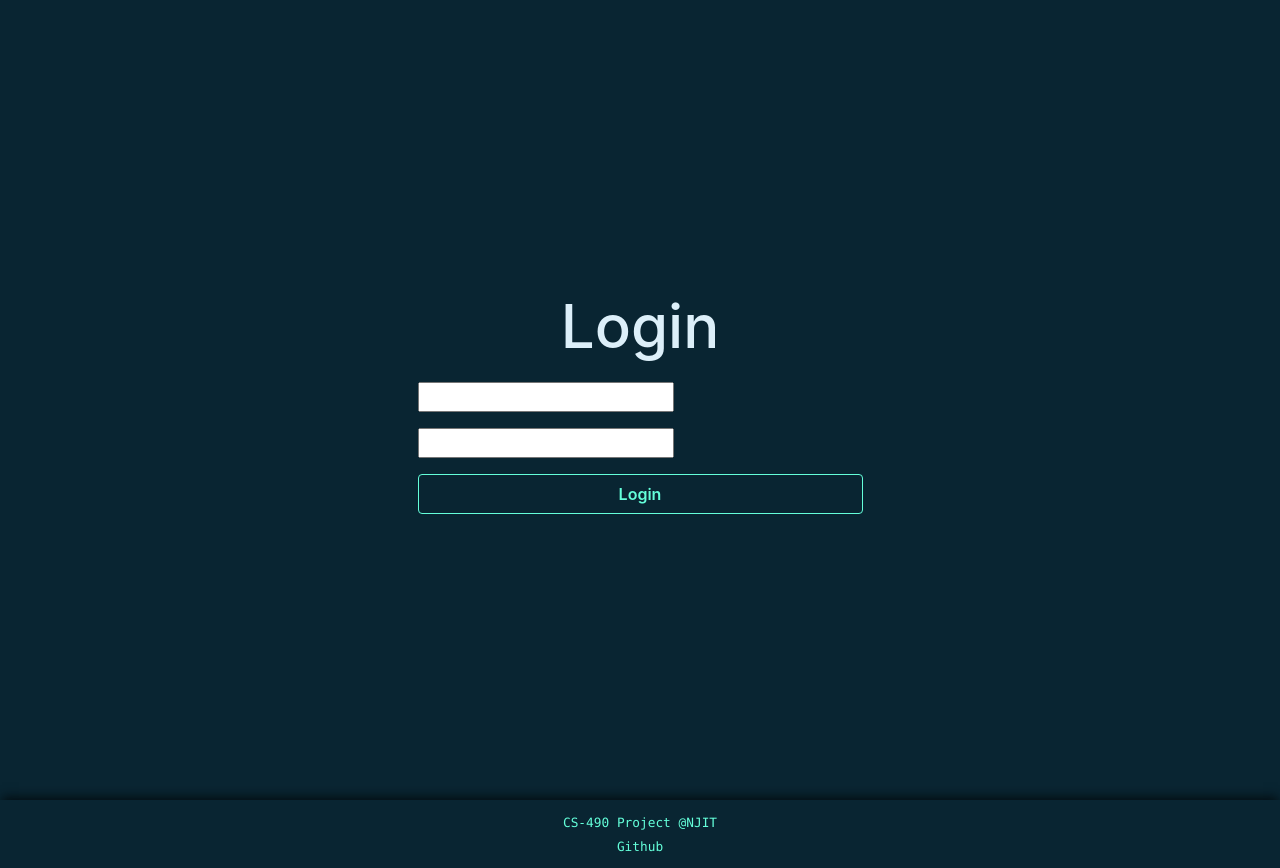
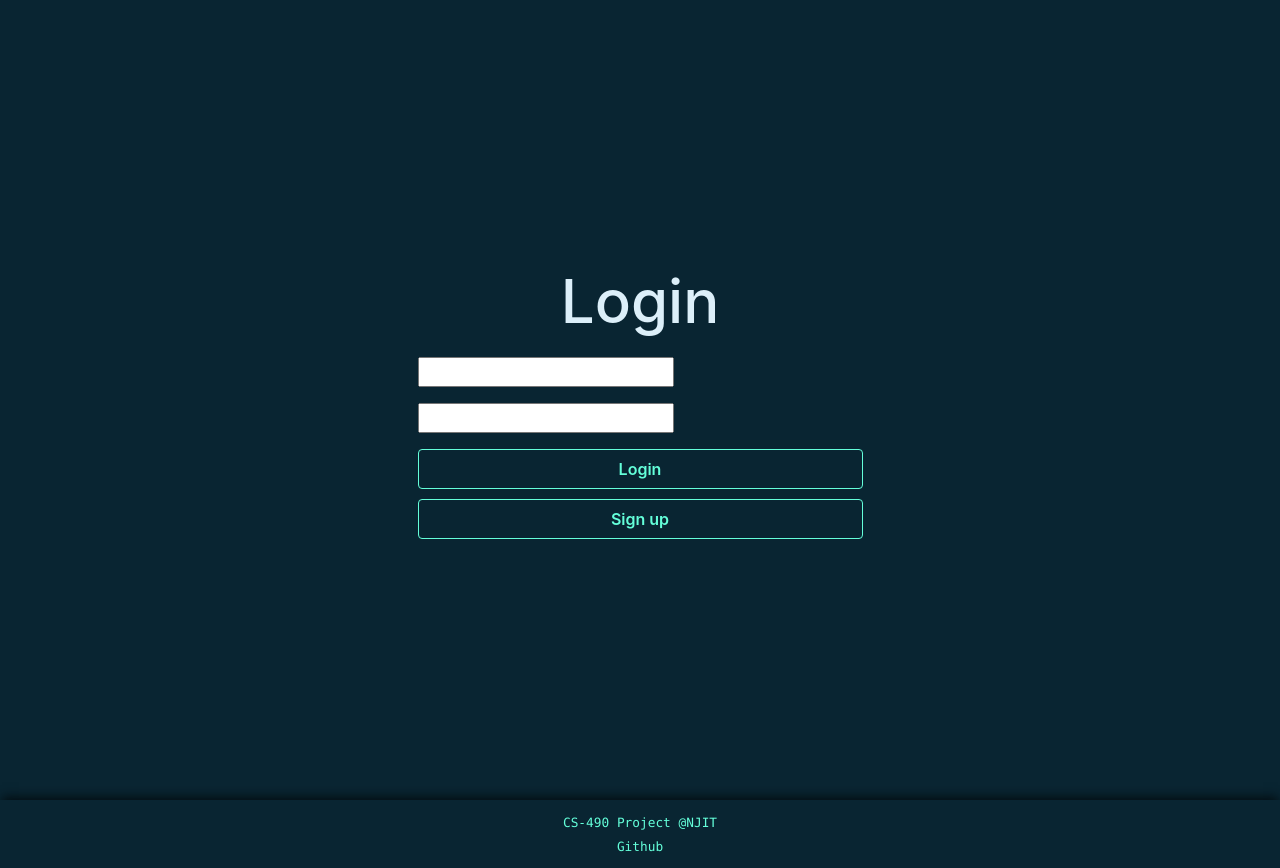
Before and after one commit to gajeraYash/myyfeed-app, a Django app: template templates/app/login.html in a window 1280 px wide. Run offline with Django 3.2, Linux system fonts and the light colour scheme; the template is opened without the code that fills it, so the values that code supplies are empty, except form fields; form fields are guessed from the names that the template uses; some libraries are stand-ins or nearby versions.

Commit message:
Buttons added

```diff
--- a/static/css/login.css
+++ b/static/css/login.css
@@ -31,6 +31,11 @@
 #login .btn:hover {
     background-color: var(--hover-primary-bg-color);
 }
+/**/
+#login .bt1 {
+    margin-top: 10px;
+}
+
 
 .cube-trans{
     transition: all 0.25s cubic-bezier(0.17, 0.67, 0.83, 0.67) 0s;
--- a/templates/app/login.html
+++ b/templates/app/login.html
@@ -36,7 +36,8 @@
                     {{login_form.password}}
                 </div>
                 <div class="form-group">
-                    <input type="submit" class="btn btn-outline-primary col-12" value="Login" />
+                    <input type="submit" class="btn bt btn-outline-primary col-12" value="Login" />
+                    <a href="{% url 'app:signup' %}" class="btn bt1 btn-outline-primary col-12">Sign up</a>
                 </div>
             </div>
         </form>
--- a/templates/app/signup.html
+++ b/templates/app/signup.html
@@ -118,6 +118,7 @@
                 </div>
                 <div class="row justify-content-center">
                     <button type="submit" class="btn btn-outline-primary">Sign up</button>
+                    <a href="{% url 'app:login' %}" class="btn bt2 btn-outline-primary">Log in</a>
                 </div>
             </div>
         </form>
```
Also changed, not shown: static/css/partials/navbar.css (+9 -0 lines), static/css/signup.css (+13 -0 lines), templates/app/partials/navbar.html (+10 -0 lines).
